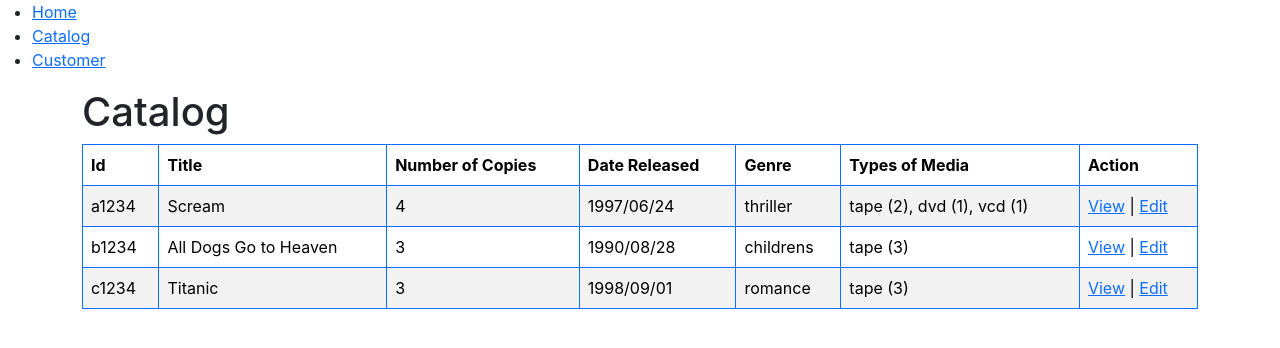
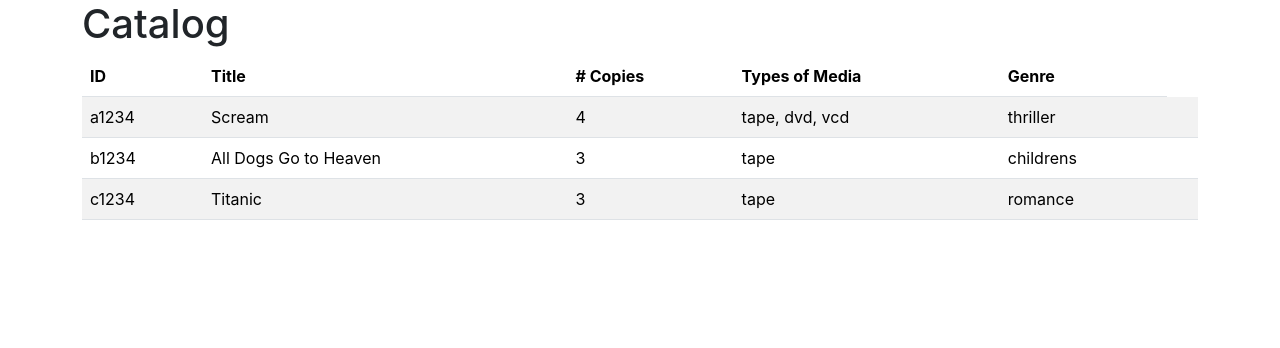
Before and after one commit to arnoprincestonpan/react-rental-store, a React (Create React App) app: page /catalog in a window 1280 px wide. Shown: the top 348 px of the page. Built offline with nearby package versions, Linux system fonts and the light colour scheme.

Commit message:
removed routes and revamped Catalog to focus on CRUD

```diff
--- a/src/App.js
+++ b/src/App.js
@@ -1,24 +1,12 @@
 
 import './App.css';
-import {BrowserRouter, Routes, Route} from "react-router-dom"
-import Home from "./pages/Home"
 import Catalog from "./pages/Catalog"
-import Customer from "./pages/Customer"
-import Navbar from './components/Navbar'
-
 
 function App() {
   return (
-    <BrowserRouter>
-      <div>
-        <Navbar/>
-        <Routes>
-          <Route path="/" element={<Home/>} />
-          <Route path="/catalog" element={<Catalog/>}/>
-          <Route path="/customer" element={<Customer/>}/>
-        </Routes>
-      </div>
-    </BrowserRouter>
+    <>
+      <Catalog />
+    </>
   );
 }
 
--- a/src/components/Navbar.js
+++ /dev/null
@@ -1,22 +0,0 @@
-import React from 'react'
-import {Link} from "react-router-dom"
-
-function Navbar() {
-  return (
-    <nav>
-        <ul>
-            <li>
-                <Link to="/">Home</Link>
-            </li>
-            <li>
-                <Link to="/catalog">Catalog</Link>
-            </li>
-            <li>
-                <Link to="/customer">Customer</Link>
-            </li>
-        </ul>
-    </nav>
-  )
-}
-
-export default Navbar
--- a/src/pages/Catalog.js
+++ b/src/pages/Catalog.js
@@ -10,53 +10,41 @@
 
 import React from "react";
 import catalogData from "../data/catalog.json";
-import {Link, useMatch} from "react-router-dom"
 
 function Catalog() {
-  const catalogItems = catalogData.map((catalog) => {
-    // Count the number of occurrences of each media type
-    const mediaCounts = catalog.itemCopies.reduce((counts, itemCopy) => {
-      const media = itemCopy.itemMedia;
-      counts[media] = (counts[media] || 0) + 1;
-      return counts;
-    }, {});
+  const catalogItems = catalogData.map((item) => {
+    let itemMediaTypes = []
+    item.itemCopies.map(itemCopy => {
+      if(itemCopy.itemStatus){
+        itemMediaTypes.push(itemCopy.itemMedia)
+      }
+    })
+    itemMediaTypes = [...new Set(itemMediaTypes)]
+    itemMediaTypes = itemMediaTypes.join(", ")
+    return (
+      <tr id={item.titleId}>
+        <td>{item.titleId}</td>
+        <td>{item.title}</td>
+        <td>{item.itemCopies.length}</td>
+        <td>{itemMediaTypes}</td>
+        <td>{item.genre}</td>
+        <td>
 
-    // Convert the mediaCounts object into an array of key-value pairs
-    const mediaCountsArray = Object.entries(mediaCounts);
-
-    return (
-      <tr key={catalog.titleId}>
-        <td>{catalog.titleId}</td>
-        <td>{catalog.title}</td>
-        <td>{catalog.itemCopies.length}</td>
-        <td>{catalog.dateReleased}</td>
-        <td>{catalog.genre}</td>
-        <td>
-          {mediaCountsArray
-            .map(([media, count]) => `${media} (${count})`)
-            .join(", ")}
-        </td>
-        <td>
-          <Link to={`/catalog/${catalog.titleId}`}>View</Link>
-          {' | '}
-          <Link to={`/catalog/${catalog.titleId}/edit`}>Edit</Link>
         </td>
       </tr>
     );
   });
   return (
-    <div className="catalog container">
+    <div className="container">
       <h1>Catalog</h1>
-      <table className="table table-bordered table-striped border-primary">
+      <table className="table table-striped">
         <thead>
           <tr>
-            <th>Id</th>
+            <th>ID</th>
             <th>Title</th>
-            <th>Number of Copies</th>
-            <th>Date Released</th>
+            <th># Copies</th>
+            <th>Types of Media</th>
             <th>Genre</th>
-            <th>Types of Media</th>
-            <th>Action</th>
           </tr>
         </thead>
         <tbody>{catalogItems}</tbody>
--- a/src/pages/Customer.js
+++ /dev/null
@@ -1,14 +0,0 @@
-/**
- * Customer Page
- *
- */
-
-import React from 'react'
-
-function Customer() {
-  return (
-    <div>Customer</div>
-  )
-}
-
-export default Customer
--- a/src/pages/Home.js
+++ /dev/null
@@ -1,23 +0,0 @@
-/**
- * Home Page
- * MVP: Put the name of the person doing the transaction
- * Add-ons:
- * - Check if name exists in system
- * - Password Authenticated
- * - Log in
- * - Log out
- * - Auto Log out
- * - Time Logged In
- * - Start and End Time
- * - Add passwords to it
- */
-
-import React from 'react'
-
-function Home() {
-  return (
-    <div>Home</div>
-  )
-}
-
-export default Home
```
Also changed, not shown: 1 other file (tests, documents, lock files or other folders).
